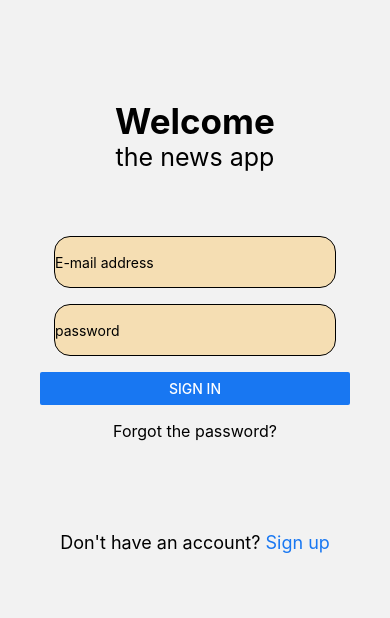
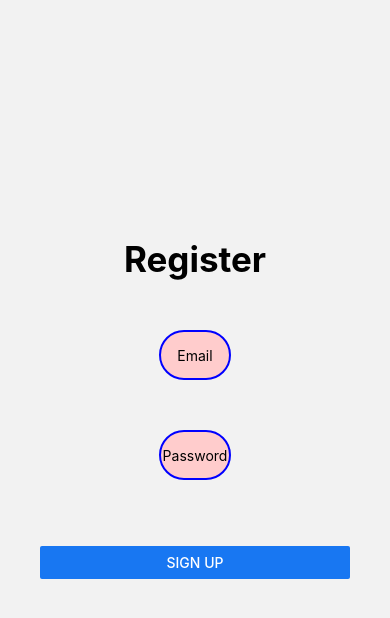
Before and after one commit to rinhxe/SApp, a React Native app in the folder ShoeApp/: screen /Register in a window 390 px wide. Both pictures are taken after a click on the element "Sign up". Shown: the top 618 px of the page. Built offline with nearby package versions, Linux system fonts and the light colour scheme.

Commit message:
giao dien dang ky

```diff
--- a/ShoeApp/App.js
+++ b/ShoeApp/App.js
@@ -5,6 +5,7 @@ import { StyleSheet, Text, View } from 'react-native';
 
 import SplashScreen from './compoment/SplashScreen';
 import Login from './compoment/Login';
+import Register from "./compoment/Register";
 
 export default function App() {
   const Tab = createNativeStackNavigator();
@@ -13,6 +14,7 @@ export default function App() {
       <Tab.Navigator initialRouteName='SplashScreen'>
         <Tab.Screen name='SplashScreen' component={SplashScreen} options={{ headerShown: false }} />
         <Tab.Screen name='Login' component={Login} options={{ headerShown: false }} />
+        <Tab.Screen name='Register' component={Register} options={{ headerShown: false }} />
       </Tab.Navigator>
     </NavigationContainer>
   );
--- a/ShoeApp/compoment/Login.js
+++ b/ShoeApp/compoment/Login.js
@@ -2,7 +2,10 @@ import { StyleSheet, Text, View, Image, ImageBackground, TextInput, Button, Touc
 import React from 'react'
 import { useState } from 'react'
 
-const Login = (prop) => {
+const Login = ({ navigation }) => {
+    const handleLogin = () => {
+        // Xử lý logic đăng nhập tại đây
+    };
     return (
         <View>
             <Text style={{ fontSize: 35, textAlign: 'center', marginTop: 100, fontWeight: 'bold' }}>Welcome</Text>
@@ -22,7 +25,7 @@ const Login = (prop) => {
 
 
             <View style={{ width: 310, height: 80, marginTop: 16, alignSelf: 'center' }}>
-                <Button color={'#1877F2'} title='Sign In' />
+                <Button color={'#1877F2'} title='Sign In' onPress={handleLogin} />
                 <Text style={{ textAlign: 'center', fontSize: 16, marginTop: 16 }}>Forgot the password?</Text>
             </View>
 
@@ -32,7 +35,7 @@ const Login = (prop) => {
                     Don't have an account?
                     <TouchableHighlight activeOpacity={0.6}
                         underlayColor={'#1877F2'}                   >
-                        <Text style={{ color: '#1877F2', fontSize: 18 }}> Sign up</Text>
+                        <Text style={{ color: '#1877F2', fontSize: 18 }} onPress={()=>navigation.navigate('Register')} > Sign up</Text>
                     </TouchableHighlight>
 
 
--- /dev/null
+++ b/ShoeApp/compoment/Register.js
@@ -0,0 +1,51 @@
+import React, { useState } from 'react';
+import {View, TextInput, Button, StyleSheet, Text} from 'react-native';
+function Register({ navigation }) {
+    const [email, setEmail] = useState('');
+    const [password, setPassword] = useState('');
+    const handleSignup = () => {
+        // Xử lý đăng ký
+    };
+    return (
+        <View style={styles.container}>
+            <Text style={{ fontSize: 35, textAlign: 'center', marginTop: 20,marginBottom: 50, fontWeight: 'bold' }}>Register</Text>
+            <TextInput
+                placeholder="Email"
+                value={email}
+                onChangeText={setEmail}
+                style={styles.input}
+            />
+            <TextInput
+                placeholder="Password"
+                value={password}
+                onChangeText={setPassword}
+                secureTextEntry
+                style={styles.input}
+            />
+            <View style={{ width: 310, height: 80, marginTop: 16, alignSelf: 'center' }}>
+                <Button color={'#1877F2'} title='Sign Up' onPress={handleSignup} />
+            </View>
+        </View>
+    );
+}
+
+export default Register;
+const styles = StyleSheet.create({
+    container: {
+        flex: 1,
+        justifyContent: 'center',
+        padding: 16,
+    },
+    input: {
+        height : 50,
+        width: '20%',
+        borderColor: 'blue',
+        borderWidth: 2,
+        marginBottom:50,
+        backgroundColor: '#FFCCCC',
+        borderRadius:50,
+        textAlign:'center',
+        flexDirection: 'row',
+        alignSelf: 'center'
+    },
+});
--- a/ShoeApp/package.json
+++ b/ShoeApp/package.json
@@ -19,7 +19,10 @@
     "react-native-gesture-handler": "^2.10.0",
     "react-native-reanimated": "^3.1.0",
     "react-native-safe-area-context": "^4.5.2",
-    "react-native-screens": "^3.20.0"
+    "react-native-screens": "^3.20.0",
+    "react-native-web": "~0.18.10",
+    "react-dom": "18.2.0",
+    "@expo/webpack-config": "^18.0.1"
   },
   "devDependencies": {
     "@babel/core": "^7.20.0"
```
Also changed, not shown: 1 other file (tests, documents, lock files or other folders).
